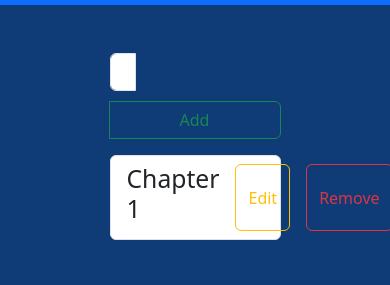
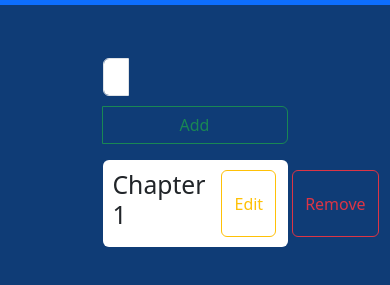
Before and after one commit to Amrutha-Gopalakrishnan/Bootstrap-JSproj5-CRUD, a plain HTML site: page index.html in a window 390 px wide. Shown: the part 51-336 px from the top of the page. Drawn offline with nearby package versions, Linux system fonts and the light colour scheme.

Commit message:
Update new.css

```diff
--- a/new.css
+++ b/new.css
@@ -1,12 +1,44 @@
-body{
+body {
     background-color: rgb(15, 60, 118);
 }
 
-@media (max-width: 576px) {
+.container {
+    max-width: 100%;
+    padding: 20px;
+    margin: 0 auto;
+}
+
+.input-group {
+    width: 100%;
+}
+
+.list-group {
+    width: 100%;
+}
+
+@media (max-width: 768px) {
+    .container {
+        padding: 10px;
+    }
+}
+
+@media (max-width: 480px) {
+    .container {
+        padding: 5px;
+    }
     .input-group {
         flex-direction: column;
     }
     .input-group input {
+        width: 100%;
         margin-bottom: 10px;
     }
+    .list-group {
+        padding: 0;
+    }
+    .list-group-item {
+        padding: 10px;
+        border: none;
+        border-radius: 0;
+    }
 }
```
